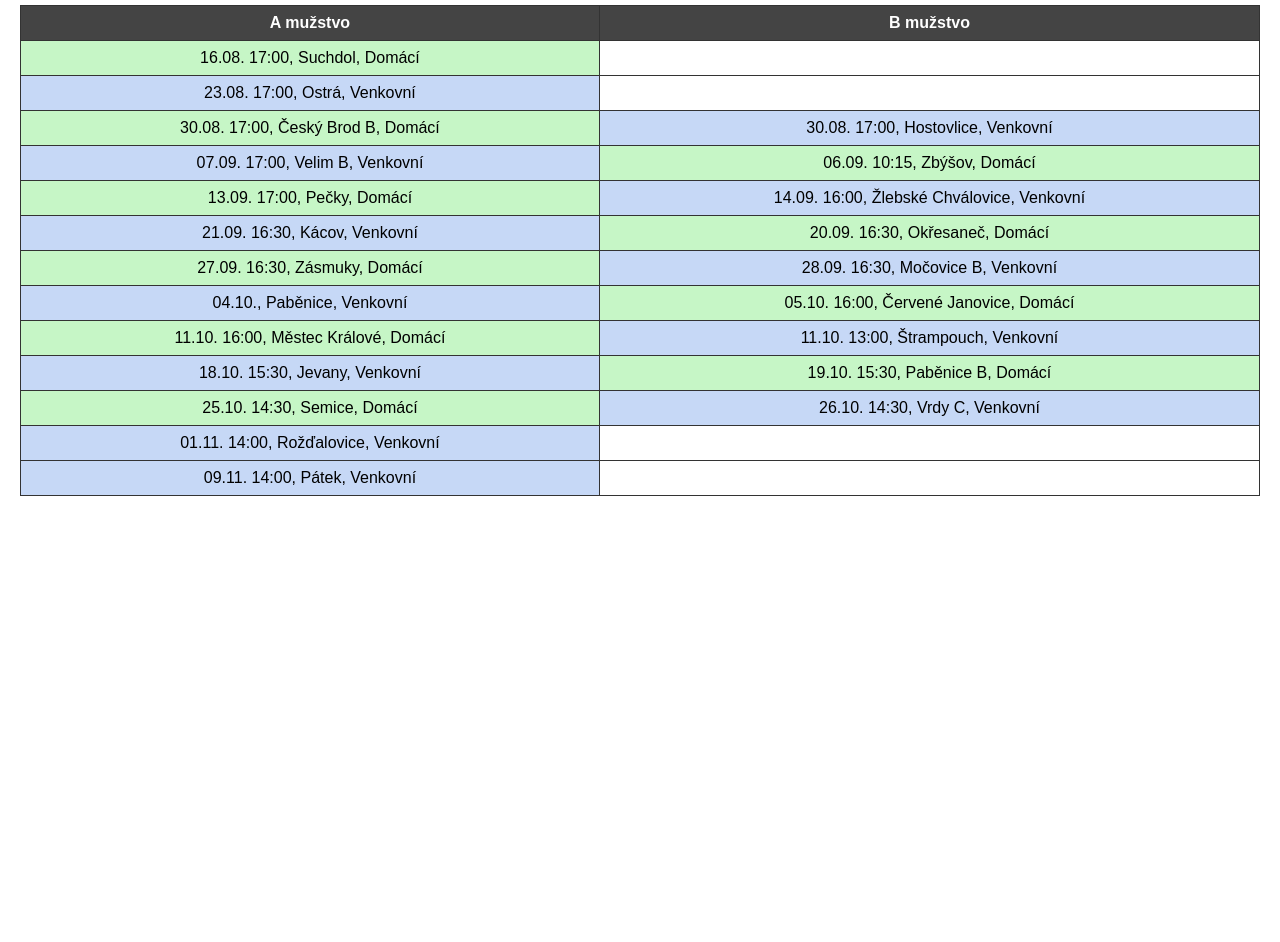
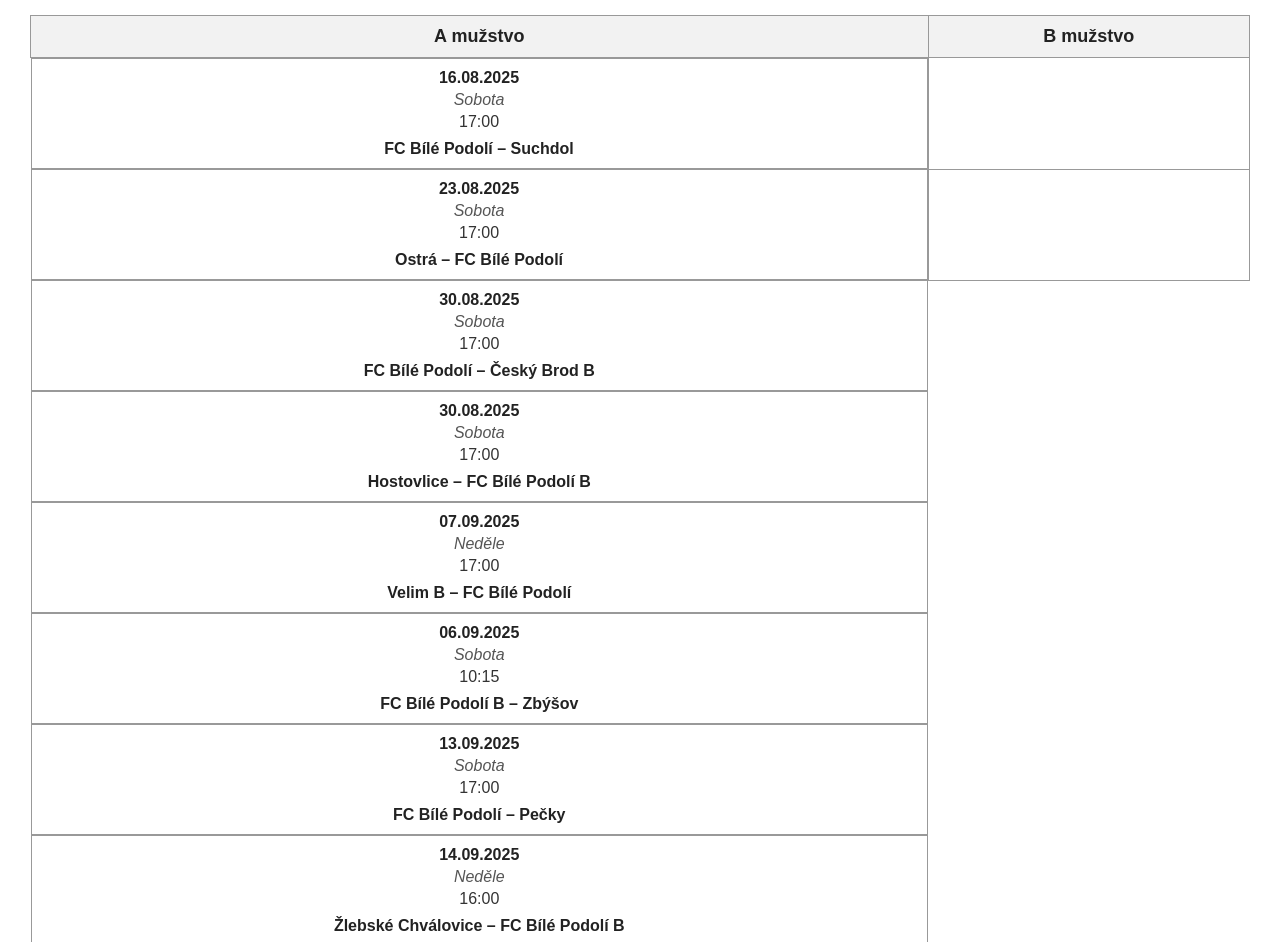
Before and after one commit to DominikaJankova/fc-bile-podoli-rozpis, a plain HTML site: page index.html in a window 1280 px wide. Shown: the part 63-1005 px from the top of the page. Before the commit the page ends 800 px from the top, so only its background shows below. Drawn offline with Linux system fonts and the light colour scheme.

Commit message:
Update index.html

```diff
--- a/index.html
+++ b/index.html
@@ -4,75 +4,220 @@
 <meta charset="UTF-8">
 <title>Rozpis FC Bílé Podolí</title>
 <style>
-  body { font-family: Arial, sans-serif; margin: 20px; }
-  table { width: 100%; border-collapse: collapse; }
-  th, td { border: 1px solid #333; padding: 8px; text-align: center; }
-  th { background-color: #444; color: white; }
-  .domaci { background-color: #c6f6c6; } /* zelená */
-  .venku { background-color: #c6d8f6; }   /* modrá */
+  body {
+    font-family: Arial, sans-serif;
+    margin: 30px;
+    background-color: #fff;
+    color: #222;
+  }
+  h2 {
+    text-align: center;
+    margin-bottom: 20px;
+  }
+  table {
+    width: 100%;
+    border-collapse: collapse;
+  }
+  th, td {
+    border: 1px solid #999;
+    padding: 10px;
+    vertical-align: top;
+    text-align: center;
+  }
+  th {
+    background-color: #f2f2f2;
+    font-size: 18px;
+  }
+  .match {
+    margin-top: 5px;
+    font-weight: bold;
+  }
+  .cell {
+    display: flex;
+    flex-direction: column;
+    gap: 4px;
+  }
+  .date { font-weight: bold; }
+  .day { font-style: italic; color: #555; }
+  .time { color: #333; }
 </style>
 </head>
 <body>
 
-<h2>Rozpis FC Bílé Podolí</h2>
+<h2>Rozpis utkání FC Bílé Podolí</h2>
+
 <table>
   <tr>
     <th>A mužstvo</th>
     <th>B mužstvo</th>
   </tr>
   <tr>
-    <td class="domaci">16.08. 17:00, Suchdol, Domácí</td>
+    <td class="cell">
+      <div class="date">16.08.2025</div>
+      <div class="day">Sobota</div>
+      <div class="time">17:00</div>
+      <div class="match">FC Bílé Podolí – Suchdol</div>
+    </td>
     <td></td>
   </tr>
   <tr>
-    <td class="venku">23.08. 17:00, Ostrá, Venkovní</td>
+    <td class="cell">
+      <div class="date">23.08.2025</div>
+      <div class="day">Sobota</div>
+      <div class="time">17:00</div>
+      <div class="match">Ostrá – FC Bílé Podolí</div>
+    </td>
     <td></td>
   </tr>
   <tr>
-    <td class="domaci">30.08. 17:00, Český Brod B, Domácí</td>
-    <td class="venku">30.08. 17:00, Hostovlice, Venkovní</td>
+    <td class="cell">
+      <div class="date">30.08.2025</div>
+      <div class="day">Sobota</div>
+      <div class="time">17:00</div>
+      <div class="match">FC Bílé Podolí – Český Brod B</div>
+    </td>
+    <td class="cell">
+      <div class="date">30.08.2025</div>
+      <div class="day">Sobota</div>
+      <div class="time">17:00</div>
+      <div class="match">Hostovlice – FC Bílé Podolí B</div>
+    </td>
   </tr>
   <tr>
-    <td class="venku">07.09. 17:00, Velim B, Venkovní</td>
-    <td class="domaci">06.09. 10:15, Zbýšov, Domácí</td>
+    <td class="cell">
+      <div class="date">07.09.2025</div>
+      <div class="day">Neděle</div>
+      <div class="time">17:00</div>
+      <div class="match">Velim B – FC Bílé Podolí</div>
+    </td>
+    <td class="cell">
+      <div class="date">06.09.2025</div>
+      <div class="day">Sobota</div>
+      <div class="time">10:15</div>
+      <div class="match">FC Bílé Podolí B – Zbýšov</div>
+    </td>
   </tr>
   <tr>
-    <td class="domaci">13.09. 17:00, Pečky, Domácí</td>
-    <td class="venku">14.09. 16:00, Žlebské Chválovice, Venkovní</td>
+    <td class="cell">
+      <div class="date">13.09.2025</div>
+      <div class="day">Sobota</div>
+      <div class="time">17:00</div>
+      <div class="match">FC Bílé Podolí – Pečky</div>
+    </td>
+    <td class="cell">
+      <div class="date">14.09.2025</div>
+      <div class="day">Neděle</div>
+      <div class="time">16:00</div>
+      <div class="match">Žlebské Chválovice – FC Bílé Podolí B</div>
+    </td>
   </tr>
   <tr>
-    <td class="venku">21.09. 16:30, Kácov, Venkovní</td>
-    <td class="domaci">20.09. 16:30, Okřesaneč, Domácí</td>
+    <td class="cell">
+      <div class="date">21.09.2025</div>
+      <div class="day">Neděle</div>
+      <div class="time">16:30</div>
+      <div class="match">Kácov – FC Bílé Podolí</div>
+    </td>
+    <td class="cell">
+      <div class="date">20.09.2025</div>
+      <div class="day">Sobota</div>
+      <div class="time">16:30</div>
+      <div class="match">FC Bílé Podolí B – Okřesaneč</div>
+    </td>
   </tr>
   <tr>
-    <td class="domaci">27.09. 16:30, Zásmuky, Domácí</td>
-    <td class="venku">28.09. 16:30, Močovice B, Venkovní</td>
+    <td class="cell">
+      <div class="date">27.09.2025</div>
+      <div class="day">Sobota</div>
+      <div class="time">16:30</div>
+      <div class="match">FC Bílé Podolí – Zásmuky</div>
+    </td>
+    <td class="cell">
+      <div class="date">28.09.2025</div>
+      <div class="day">Neděle</div>
+      <div class="time">16:30</div>
+      <div class="match">Močovice B – FC Bílé Podolí B</div>
+    </td>
   </tr>
   <tr>
-    <td class="venku">04.10., Paběnice, Venkovní</td>
-    <td class="domaci">05.10. 16:00, Červené Janovice, Domácí</td>
+    <td class="cell">
+      <div class="date">04.10.2025</div>
+      <div class="day">Sobota</div>
+      <div class="time">–</div>
+      <div class="match">Paběnice – FC Bílé Podolí</div>
+    </td>
+    <td class="cell">
+      <div class="date">05.10.2025</div>
+      <div class="day">Neděle</div>
+      <div class="time">16:00</div>
+      <div class="match">FC Bílé Podolí B – Červené Janovice</div>
+    </td>
   </tr>
   <tr>
-    <td class="domaci">11.10. 16:00, Městec Králové, Domácí</td>
-    <td class="venku">11.10. 13:00, Štrampouch, Venkovní</td>
+    <td class="cell">
+      <div class="date">11.10.2025</div>
+      <div class="day">Sobota</div>
+      <div class="time">16:00</div>
+      <div class="match">FC Bílé Podolí – Městec Králové</div>
+    </td>
+    <td class="cell">
+      <div class="date">11.10.2025</div>
+      <div class="day">Sobota</div>
+      <div class="time">13:00</div>
+      <div class="match">Štrampouch – FC Bílé Podolí B</div>
+    </td>
   </tr>
   <tr>
-    <td class="venku">18.10. 15:30, Jevany, Venkovní</td>
-    <td class="domaci">19.10. 15:30, Paběnice B, Domácí</td>
+    <td class="cell">
+      <div class="date">18.10.2025</div>
+      <div class="day">Sobota</div>
+      <div class="time">15:30</div>
+      <div class="match">Jevany – FC Bílé Podolí</div>
+    </td>
+    <td class="cell">
+      <div class="date">19.10.2025</div>
+      <div class="day">Neděle</div>
+      <div class="time">15:30</div>
+      <div class="match">FC Bílé Podolí B – Paběnice B</div>
+    </td>
   </tr>
   <tr>
-    <td class="domaci">25.10. 14:30, Semice, Domácí</td>
-    <td class="venku">26.10. 14:30, Vrdy C, Venkovní</td>
+    <td class="cell">
+      <div class="date">25.10.2025</div>
+      <div class="day">Sobota</div>
+      <div class="time">14:30</div>
+      <div class="match">FC Bílé Podolí – Semice</div>
+    </td>
+    <td class="cell">
+      <div class="date">26.10.2025</div>
+      <div class="day">Neděle</div>
+      <div class="time">14:30</div>
+      <div class="match">Vrdy C – FC Bílé Podolí B</div>
+    </td>
   </tr>
   <tr>
-    <td class="venku">01.11. 14:00, Rožďalovice, Venkovní</td>
+    <td class="cell">
+      <div class="date">01.11.2025</div>
+      <div class="day">Sobota</div>
+      <div class="time">14:00</div>
+      <div class="match">Rožďalovice – FC Bílé Podolí</div>
+    </td>
     <td></td>
   </tr>
   <tr>
-    <td class="venku">09.11. 14:00, Pátek, Venkovní</td>
+    <td class="cell">
+      <div class="date">09.11.2025</div>
+      <div class="day">Neděle</div>
+      <div class="time">14:00</div>
+      <div class="match">Pátek – FC Bílé Podolí</div>
+    </td>
     <td></td>
   </tr>
 </table>
 
 </body>
 </html>
+
+
+</body>
+</html>
```
